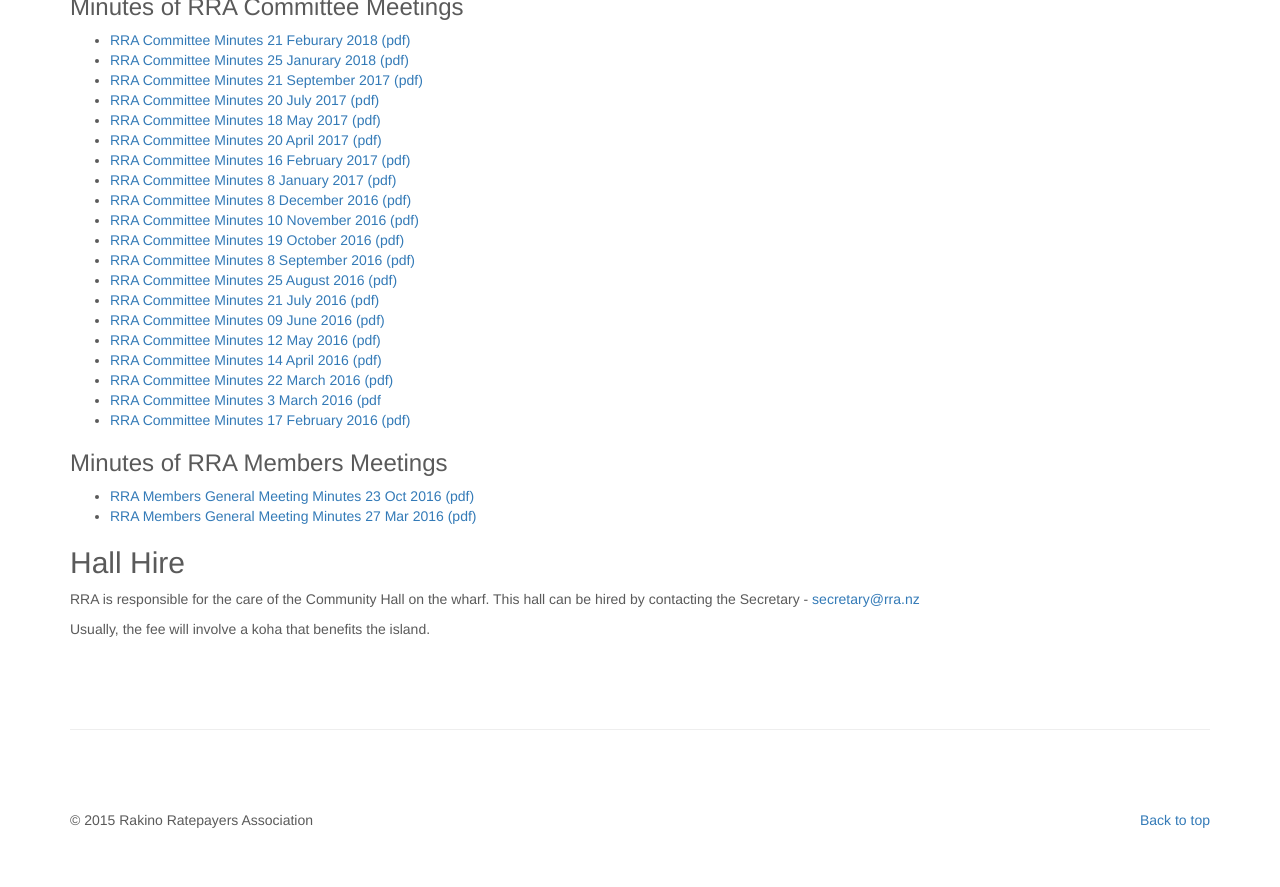
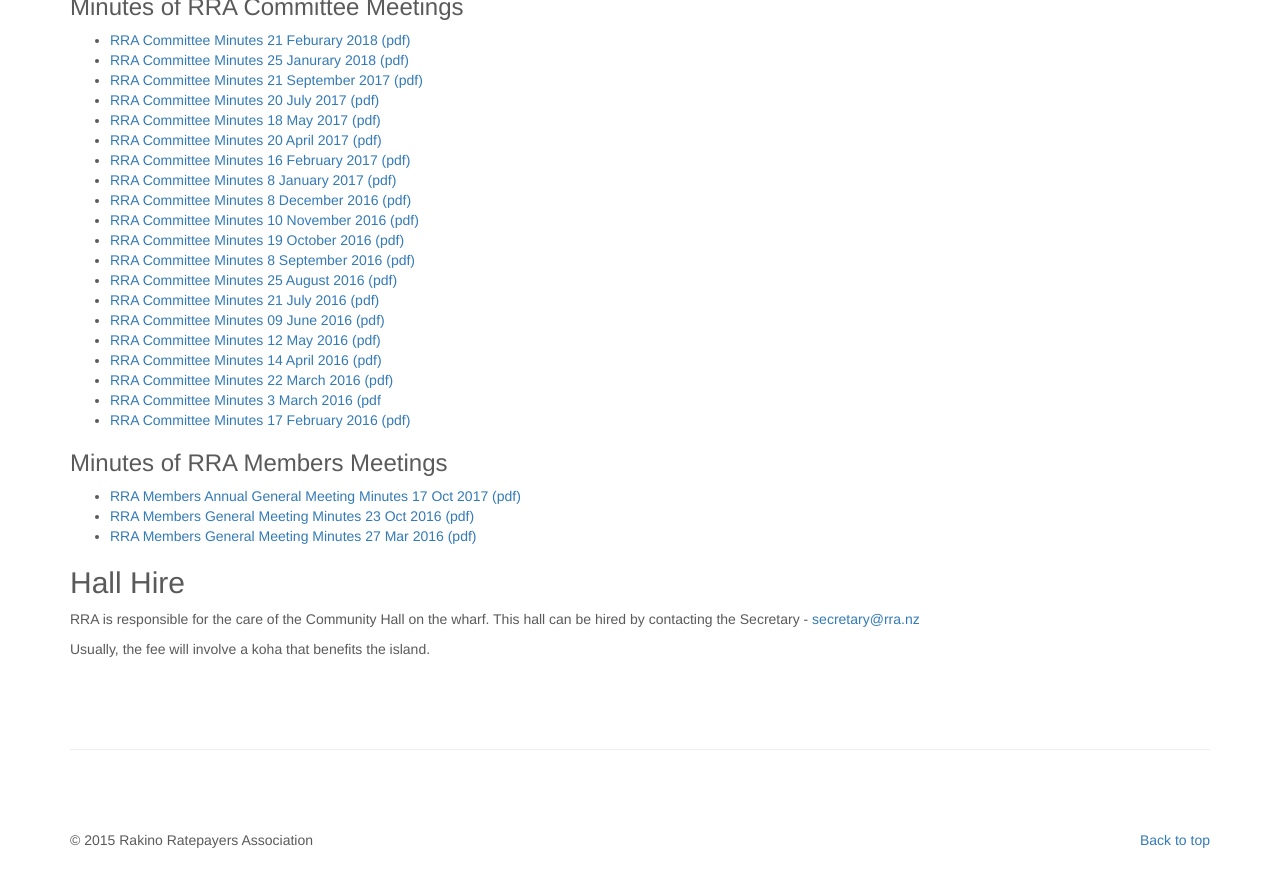
Before and after one commit to rakinoratepayers/rakinoratepayers.github.io, a Jekyll site: the page built from members.md, in a window 1280 px wide and 900 px high, scrolled down 622 px. Shown: the top 887 px of the window. Built offline with Jekyll 4.4.1, drawn with Linux system fonts in a browser that asks for light colours; nearby versions of some CDN libraries.

Commit message:
AGM minutes from oct 2017

```diff
--- a/members.md
+++ b/members.md
@@ -53,6 +53,7 @@ Newsletters are produced quarterly and are emailed to all members. Newsletters a
 - [RRA Committee Minutes 17 February 2016 (pdf)](/assets/minutes/160217 RRA Committee Minutes 17 Feb 2016.pdf)
 
 ### Minutes of RRA Members Meetings
+- [RRA Members Annual General Meeting Minutes 17 Oct 2017 (pdf)](/assets/minutes/171022 RRA Annual General Minutes 22 Oct 2017.pdf)
 - [RRA Members General Meeting Minutes 23 Oct 2016 (pdf)](/assets/minutes/161023 RRA Members General Meeting Minutes 23 Oct 2016.pdf)
 - [RRA Members General Meeting Minutes 27 Mar 2016 (pdf)](/assets/minutes/160326 RRA Members General Meeting Minutes 27 Mar 2016.pdf)
 
```
Also changed, not shown: 1 other file.
